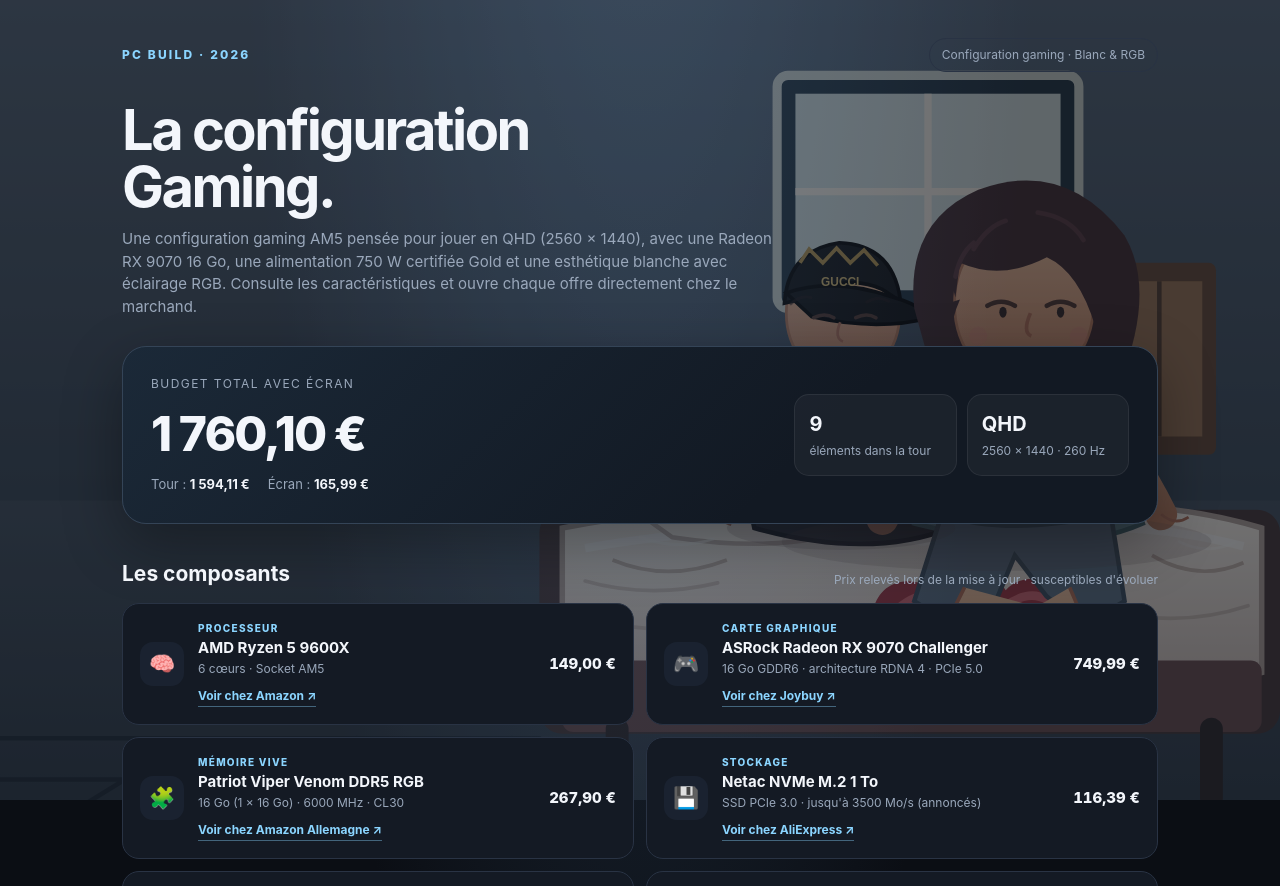
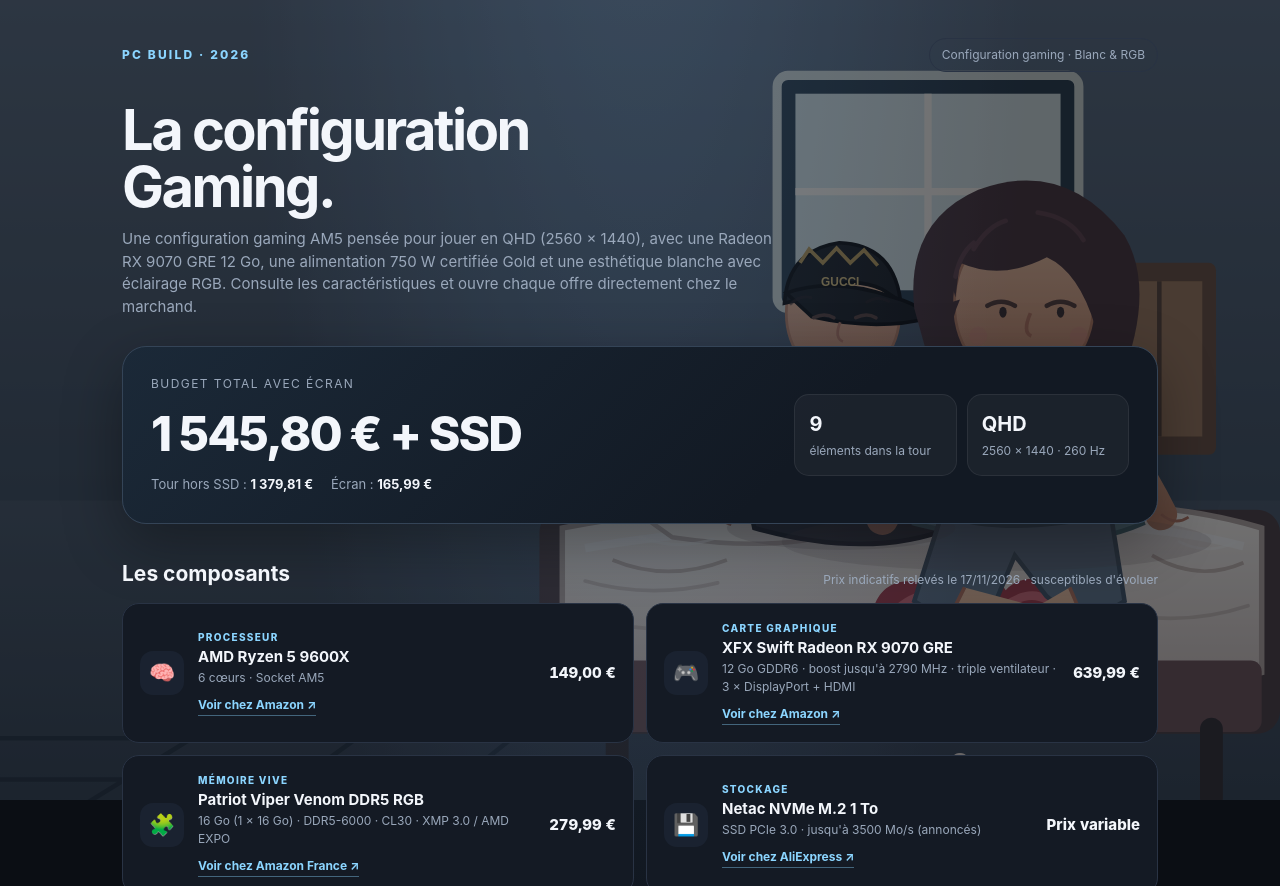
Before and after one commit to hugojoul1-oss/pc-gaming, a plain HTML site: page index.html in a window 1280 px wide. Shown: the top 886 px of the page. Drawn offline with Linux system fonts and the light colour scheme.

Commit message:
Actualise composants et prix du PC gaming

```diff
--- a/index.html
+++ b/index.html
@@ -230,13 +230,13 @@ body::after{content:"";display:block;height:100svh;min-height:700px}
 <main class="wrap">
   <div class="top"><div class="brand">PC BUILD · 2026</div><div class="tag">Configuration gaming · Blanc & RGB</div></div>
   <h1>La configuration<br>Gaming.</h1>
-  <p class="intro">Une configuration gaming AM5 pensée pour jouer en QHD (2560 × 1440), avec une Radeon RX 9070 16 Go, une alimentation 750 W certifiée Gold et une esthétique blanche avec éclairage RGB. Consulte les caractéristiques et ouvre chaque offre directement chez le marchand.</p>
+  <p class="intro">Une configuration gaming AM5 pensée pour jouer en QHD (2560 × 1440), avec une Radeon RX 9070 GRE 12 Go, une alimentation 750 W certifiée Gold et une esthétique blanche avec éclairage RGB. Consulte les caractéristiques et ouvre chaque offre directement chez le marchand.</p>
 
   <section class="hero">
     <div>
       <div class="total-label">Budget total avec écran</div>
-      <div class="total">1 760,10 €</div>
-      <div class="subtotals"><span>Tour : <b>1 594,11 €</b></span><span>Écran : <b>165,99 €</b></span></div>
+      <div class="total">1 545,80 € + SSD</div>
+      <div class="subtotals"><span>Tour hors SSD : <b>1 379,81 €</b></span><span>Écran : <b>165,99 €</b></span></div>
     </div>
     <div class="stats">
       <div class="stat"><strong>9</strong><span>éléments dans la tour</span></div>
@@ -244,15 +244,15 @@ body::after{content:"";display:block;height:100svh;min-height:700px}
     </div>
   </section>
 
-  <div class="section-head"><h2>Les composants</h2><p>Prix relevés lors de la mise à jour · susceptibles d'évoluer</p></div>
+  <div class="section-head"><h2>Les composants</h2><p>Prix indicatifs relevés le 17/11/2026 · susceptibles d'évoluer</p></div>
   <section class="grid">
     <article class="item"><div class="icon">🧠</div><div class="details"><div class="category">Processeur</div><div class="name">AMD Ryzen 5 9600X</div><div class="spec">6 cœurs · Socket AM5</div><a class="buy" href="https://www.amazon.fr/AMD-9600X-Processor-Integrated-Frequency/dp/B0D6NN6TM7" target="_blank" rel="noopener">Voir chez Amazon ↗</a></div><div class="price">149,00 €</div></article>
 
-    <article class="item"><div class="icon">🎮</div><div class="details"><div class="category">Carte graphique</div><div class="name">ASRock Radeon RX 9070 Challenger</div><div class="spec">16 Go GDDR6 · architecture RDNA 4 · PCIe 5.0</div><a class="buy" href="https://www.joybuy.fr/dp/carte-graphique-asrock-rx-9070-challenger/100019885132280" target="_blank" rel="noopener">Voir chez Joybuy ↗</a></div><div class="price">749,99 €</div></article>
+    <article class="item"><div class="icon">🎮</div><div class="details"><div class="category">Carte graphique</div><div class="name">XFX Swift Radeon RX 9070 GRE</div><div class="spec">12 Go GDDR6 · boost jusqu'à 2790 MHz · triple ventilateur · 3 × DisplayPort + HDMI</div><a class="buy" href="https://www.amazon.fr/-/en/XFX-Radeon-Triple-Gaming-RX-97GRE29BA/dp/B0H2GTZXF5" target="_blank" rel="noopener">Voir chez Amazon ↗</a></div><div class="price">639,99 €</div></article>
 
-    <article class="item"><div class="icon">🧩</div><div class="details"><div class="category">Mémoire vive</div><div class="name">Patriot Viper Venom DDR5 RGB</div><div class="spec">16 Go (1 × 16 Go) · 6000 MHz · CL30</div><a class="buy" href="https://www.amazon.de/dp/B0DJ1W694Y?_encoding=UTF8&th=1" target="_blank" rel="noopener">Voir chez Amazon Allemagne ↗</a></div><div class="price">267,90 €</div></article>
+    <article class="item"><div class="icon">🧩</div><div class="details"><div class="category">Mémoire vive</div><div class="name">Patriot Viper Venom DDR5 RGB</div><div class="spec">16 Go (1 × 16 Go) · DDR5-6000 · CL30 · XMP 3.0 / AMD EXPO</div><a class="buy" href="https://www.amazon.fr/dp/B0DJ1W694Y?_encoding=UTF8&th=1" target="_blank" rel="noopener">Voir chez Amazon France ↗</a></div><div class="price">279,99 €</div></article>
 
-    <article class="item"><div class="icon">💾</div><div class="details"><div class="category">Stockage</div><div class="name">Netac NVMe M.2 1 To</div><div class="spec">SSD PCIe 3.0 · jusqu'à 3500 Mo/s (annoncés)</div><a class="buy" href="https://fr.aliexpress.com/item/1005005445585329.html" target="_blank" rel="noopener">Voir chez AliExpress ↗</a></div><div class="price">116,39 €</div></article>
+    <article class="item"><div class="icon">💾</div><div class="details"><div class="category">Stockage</div><div class="name">Netac NVMe M.2 1 To</div><div class="spec">SSD PCIe 3.0 · jusqu'à 3500 Mo/s (annoncés)</div><a class="buy" href="https://fr.aliexpress.com/item/1005005445585329.html" target="_blank" rel="noopener">Voir chez AliExpress ↗</a></div><div class="price">Prix variable</div></article>
 
     <article class="item"><div class="icon">❄️</div><div class="details"><div class="category">Refroidissement CPU</div><div class="name">Thermalright Peerless Assassin 120 SE</div><div class="spec">Double ventilateur · 6 caloducs</div><a class="buy" href="https://www.amazon.fr/-/en/Thermalright-Peerless-Assassin-TL-C12C-Technology/dp/B09NSTR7JZ/" target="_blank" rel="noopener">Voir chez Amazon ↗</a></div><div class="price">37,90 €</div></article>
 
@@ -267,7 +267,7 @@ body::after{content:"";display:block;height:100svh;min-height:700px}
     <article class="item"><div class="icon">🖥️</div><div class="details"><div class="category">Écran</div><div class="name">AOC Gaming Q27G42ZE</div><div class="spec">27 pouces · QHD · Fast IPS · 260 Hz</div><a class="buy" href="https://www.amazon.fr/gp/product/B0F5BTTM66" target="_blank" rel="noopener">Voir chez Amazon ↗</a></div><div class="price">165,99 €</div></article>
   </section>
 
-  <div class="note"><strong>À noter :</strong> la mémoire indiquée est une seule barrette de 16 Go (1 × 16 Go), et non un kit 2 × 16 Go. L'alimentation de 750 W dispose d'une certification 80 PLUS Gold, d'un câblage entièrement modulaire et de la norme ATX 3.1. Les prix sont indicatifs et peuvent évoluer selon les marchands.</div>
+  <div class="note"><strong>Le détail qui change tout :</strong> la RX 9070 GRE de cette annonce a 12 Go de mémoire vidéo, 3 ventilateurs et un boost annoncé à 2790 MHz : elle remplace bien l'ancienne RX 9070 16 Go. Côté RAM, c'est une seule barrette de 16 Go ; ajouter une seconde barrette compatible activera le double canal. Le SSD Netac existe en plusieurs capacités : le prix dépend de la variante choisie, vérifie bien « 1 To » avant l'achat. Le total affiché exclut donc le prix variable du SSD. L'alimentation 750 W certifiée Gold est modulaire et conforme ATX 3.1.</div>
   <div class="footer">Fiche de configuration PC · Liens marchands vérifiés lors de la mise à jour</div>
 </main>
 </body>
```
